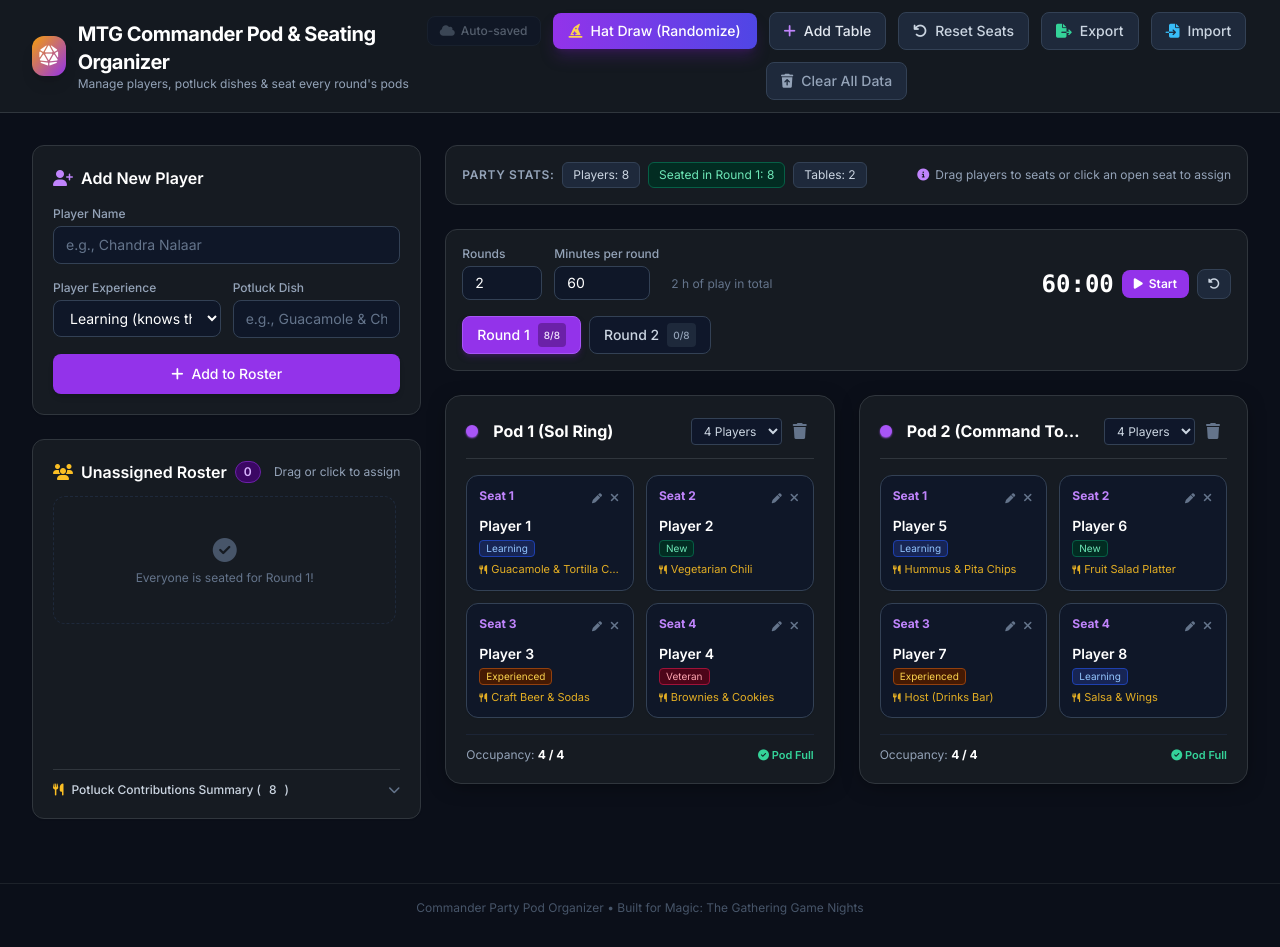
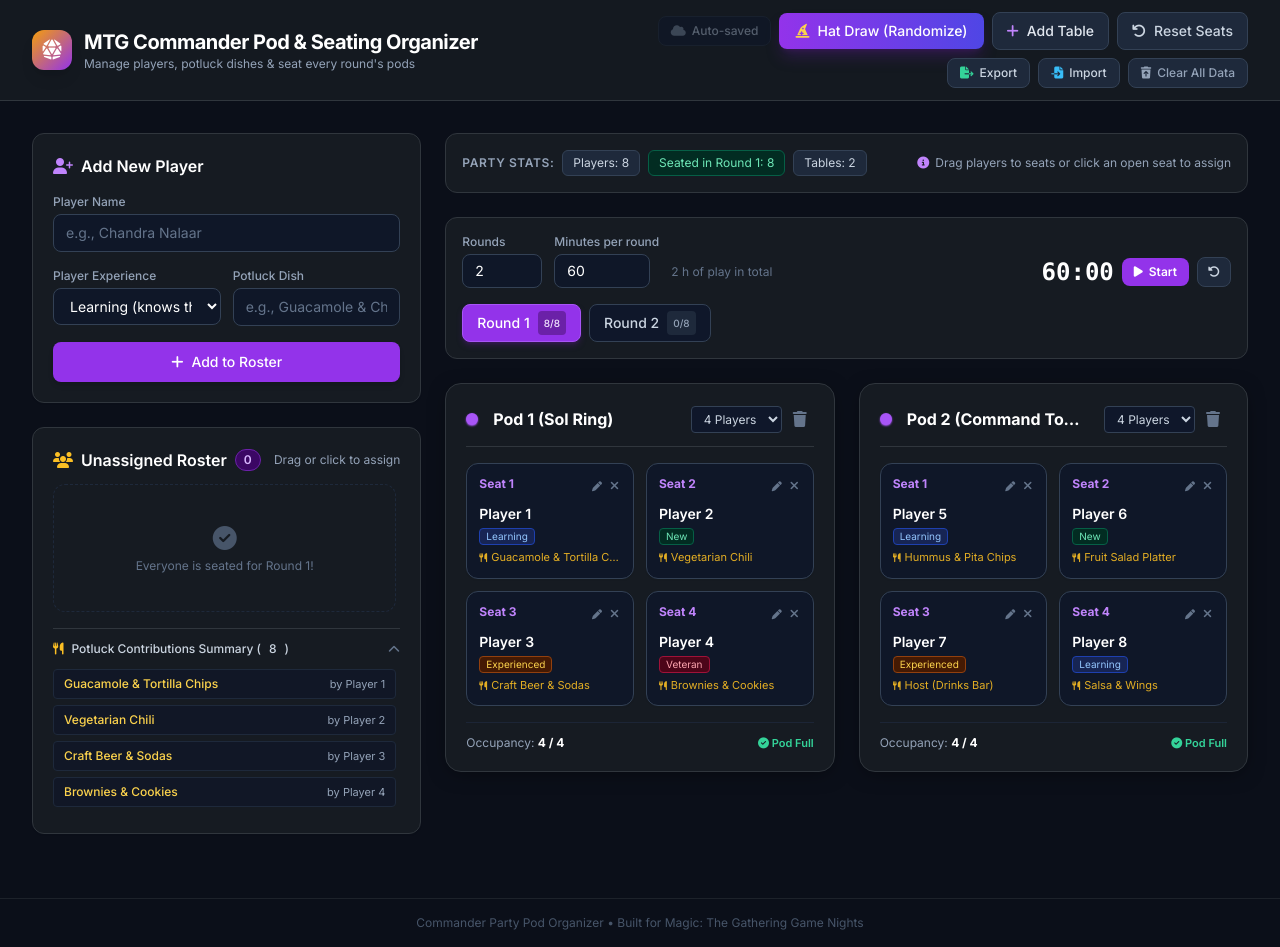
Before and after one commit to pstatonvt/commander-party, a plain HTML site: page index.html in a window 1280 px wide. Drawn offline with nearby package versions, Linux system fonts and the light colour scheme.

Commit message:
organize buttons a bit better

```diff
--- a/index.html
+++ b/index.html
@@ -95,7 +95,7 @@
 
     <!-- Header -->
     <header class="bg-mtg-card/90 backdrop-blur border-b border-mtg-border sticky top-0 z-30 px-4 py-3 sm:px-8">
-        <div class="max-w-7xl mx-auto flex flex-col sm:flex-row items-center justify-between gap-4">
+        <div class="max-w-7xl mx-auto flex flex-col lg:flex-row items-center justify-between gap-4">
             <div class="flex items-center gap-3">
                 <div class="w-10 h-10 rounded-xl bg-gradient-to-br from-amber-500 to-purple-600 flex items-center justify-center text-white shadow-lg font-bold text-xl">
                     <i class="fa-solid font-bold fa-dice-d20"></i>
@@ -108,7 +108,9 @@
                 </div>
             </div>
 
-            <div class="flex items-center gap-2 sm:gap-3 flex-wrap justify-center">
+            <div class="flex flex-col items-center lg:items-end gap-2">
+                <!-- Event actions -->
+                <div class="flex items-center gap-2 flex-wrap justify-center lg:justify-end">
                     <!-- Autosave indicator badge -->
                     <div id="saveStatus" class="hidden sm:flex items-center gap-1.5 px-3 py-1.5 rounded-lg bg-slate-900 border border-slate-800 text-xs text-slate-400 font-medium transition-all duration-300">
                         <i id="saveStatusIcon" class="fa-solid fa-cloud text-slate-500"></i>
@@ -123,16 +125,21 @@
                     <button onclick="clearSeating()" class="px-3.5 py-2 bg-slate-800 hover:bg-slate-700 text-slate-300 border border-slate-700 font-medium text-sm rounded-lg flex items-center gap-2 transition" title="Unseat everyone in the current round without deleting the roster">
                         <i class="fa-solid fa-arrow-rotate-left"></i> Reset Seats
                     </button>
-                <button onclick="exportData()" class="px-3.5 py-2 bg-slate-800 hover:bg-slate-700 text-slate-300 border border-slate-700 font-medium text-sm rounded-lg flex items-center gap-2 transition" title="Download the whole event as a file">
+                </div>
+
+                <!-- Data actions -->
+                <div class="flex items-center gap-2 flex-wrap justify-center lg:justify-end">
+                    <button onclick="exportData()" class="px-3 py-1.5 bg-slate-800 hover:bg-slate-700 text-slate-300 border border-slate-700 font-medium text-xs rounded-lg flex items-center gap-1.5 transition" title="Download the whole event as a file">
                         <i class="fa-solid fa-file-export text-emerald-400"></i> Export
                     </button>
-                <button onclick="triggerImport()" class="px-3.5 py-2 bg-slate-800 hover:bg-slate-700 text-slate-300 border border-slate-700 font-medium text-sm rounded-lg flex items-center gap-2 transition" title="Load an event from an exported file">
+                    <button onclick="triggerImport()" class="px-3 py-1.5 bg-slate-800 hover:bg-slate-700 text-slate-300 border border-slate-700 font-medium text-xs rounded-lg flex items-center gap-1.5 transition" title="Load an event from an exported file">
                         <i class="fa-solid fa-file-import text-sky-400"></i> Import
                     </button>
                     <input type="file" id="importFile" accept=".json,application/json" class="hidden" onchange="handleImportFile(event)">
-                <button onclick="openResetDataModal()" class="px-3.5 py-2 bg-slate-800 hover:bg-red-950/50 hover:text-red-300 text-slate-400 border border-slate-700 font-medium text-sm rounded-lg flex items-center gap-2 transition" title="Start fresh event with default state">
+                    <button onclick="openResetDataModal()" class="px-3 py-1.5 bg-slate-800 hover:bg-red-950/50 hover:text-red-300 text-slate-400 border border-slate-700 font-medium text-xs rounded-lg flex items-center gap-1.5 transition" title="Delete everything and start an empty event">
                         <i class="fa-solid fa-trash-arrow-up"></i> Clear All Data
                     </button>
+                </div>
             </div>
         </div>
     </header>
@@ -195,7 +202,7 @@
 
                 <!-- Quick Potluck Summary Collapsible -->
                 <div class="mt-4 pt-3 border-t border-mtg-border">
-                    <details class="group">
+                    <details class="group" open>
                         <summary class="flex justify-between items-center font-medium text-xs text-slate-300 cursor-pointer list-none select-none">
                             <span class="flex items-center gap-2">
                                 <i class="fa-solid fa-utensils text-amber-400"></i> Potluck Contributions Summary (<span id="totalDishCount">0</span>)
```
Lines whose indentation alone changed are shown as unchanged.
